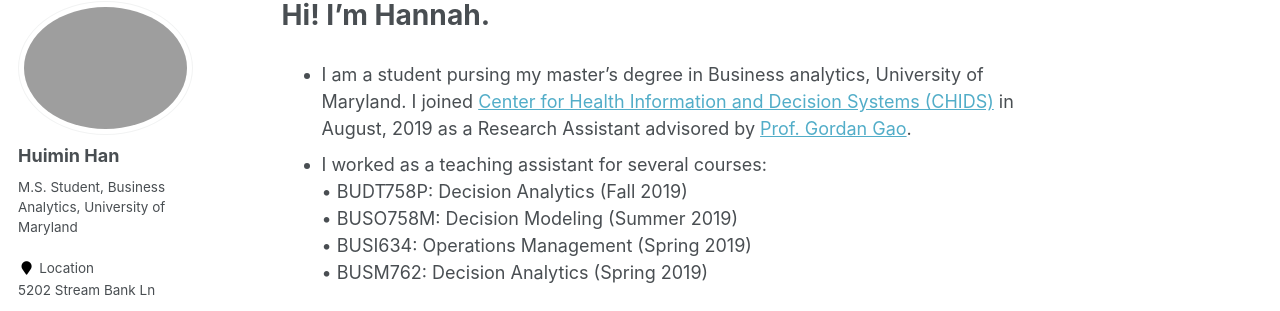
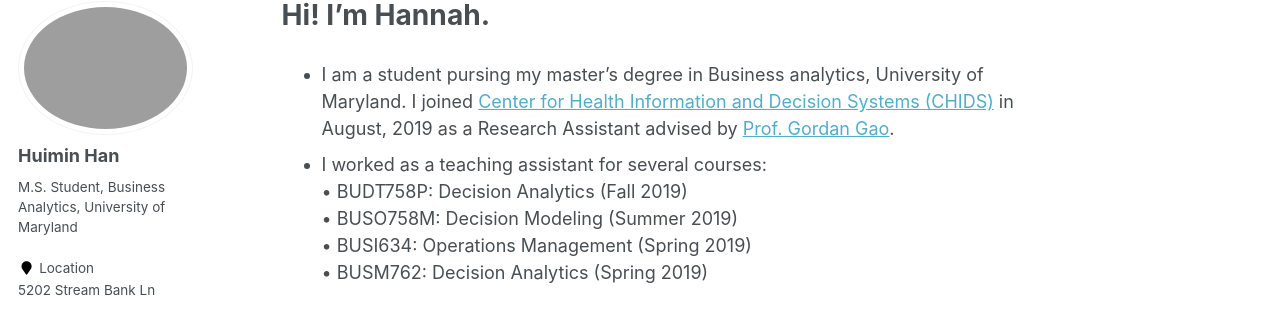
Before and after one commit to HannahHan3/HannahHan3.github.io, a Jekyll site: the page built from _pages/about.md, in a window 1280 px wide and 964 px high. Shown: the part 117-428 px from the top of the window. Built offline with Jekyll 4.4.1, drawn with Linux system fonts in a browser that asks for light colours.

Commit message:
Update about.md

```diff
--- a/_pages/about.md
+++ b/_pages/about.md
@@ -9,7 +9,7 @@
 ---
 
 
-* I am a student pursing my master's degree in Business analytics, University of Maryland. I joined [Center for Health Information and Decision Systems (CHIDS)](https://www.rhsmith.umd.edu/centers-excellence/center-health-information-decision-systems) in August, 2019 as a Research Assistant advisored by [Prof. Gordan Gao](http://scholar.rhsmith.umd.edu/ggao).
+* I am a student pursing my master's degree in Business analytics, University of Maryland. I joined [Center for Health Information and Decision Systems (CHIDS)](https://www.rhsmith.umd.edu/centers-excellence/center-health-information-decision-systems) in August, 2019 as a Research Assistant advised by [Prof. Gordan Gao](http://scholar.rhsmith.umd.edu/ggao).
 * I worked as a teaching assistant for several courses: <br />
 •	BUDT758P: Decision Analytics  (Fall 2019) <br />
 •	BUSO758M: Decision Modeling  (Summer 2019) <br />
```
